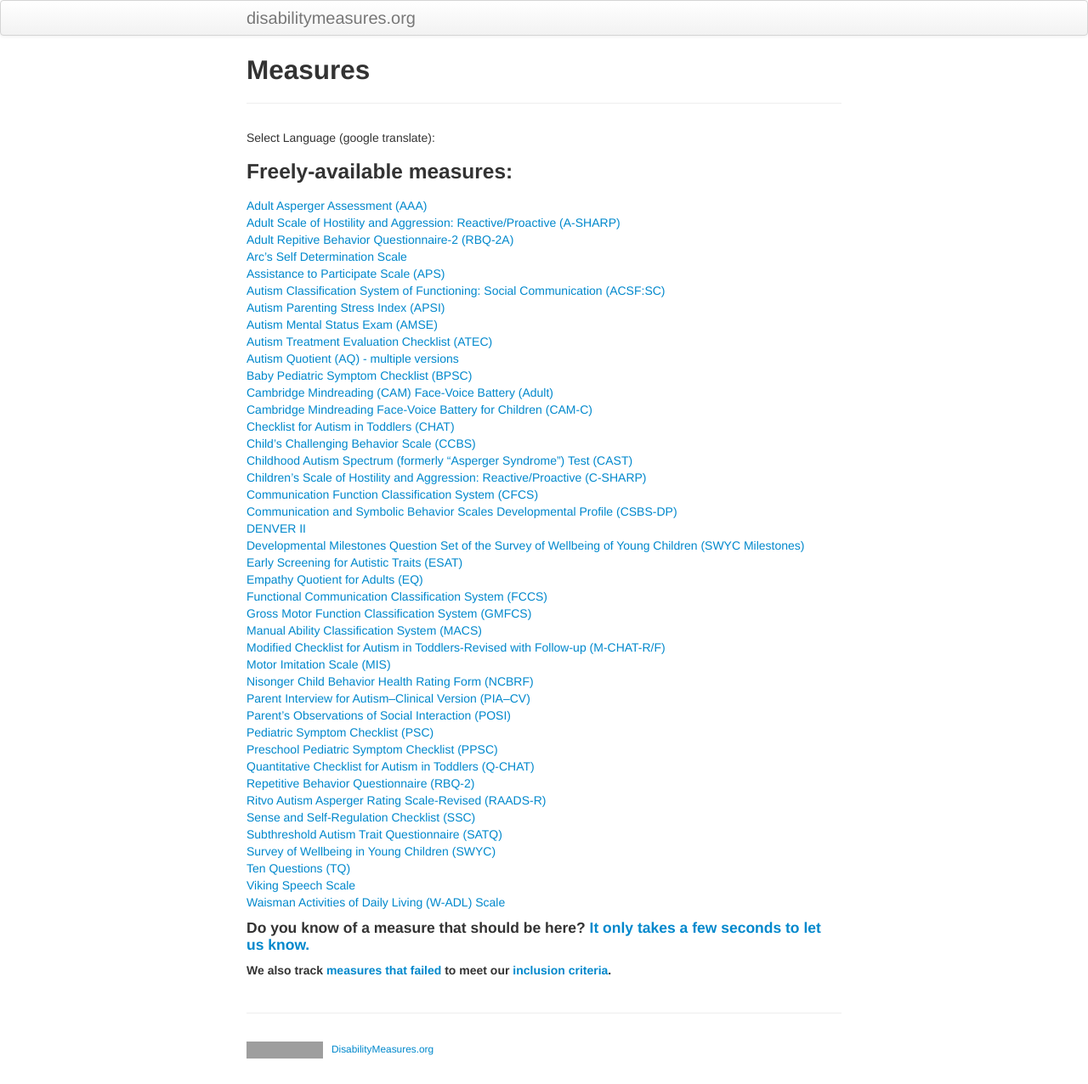
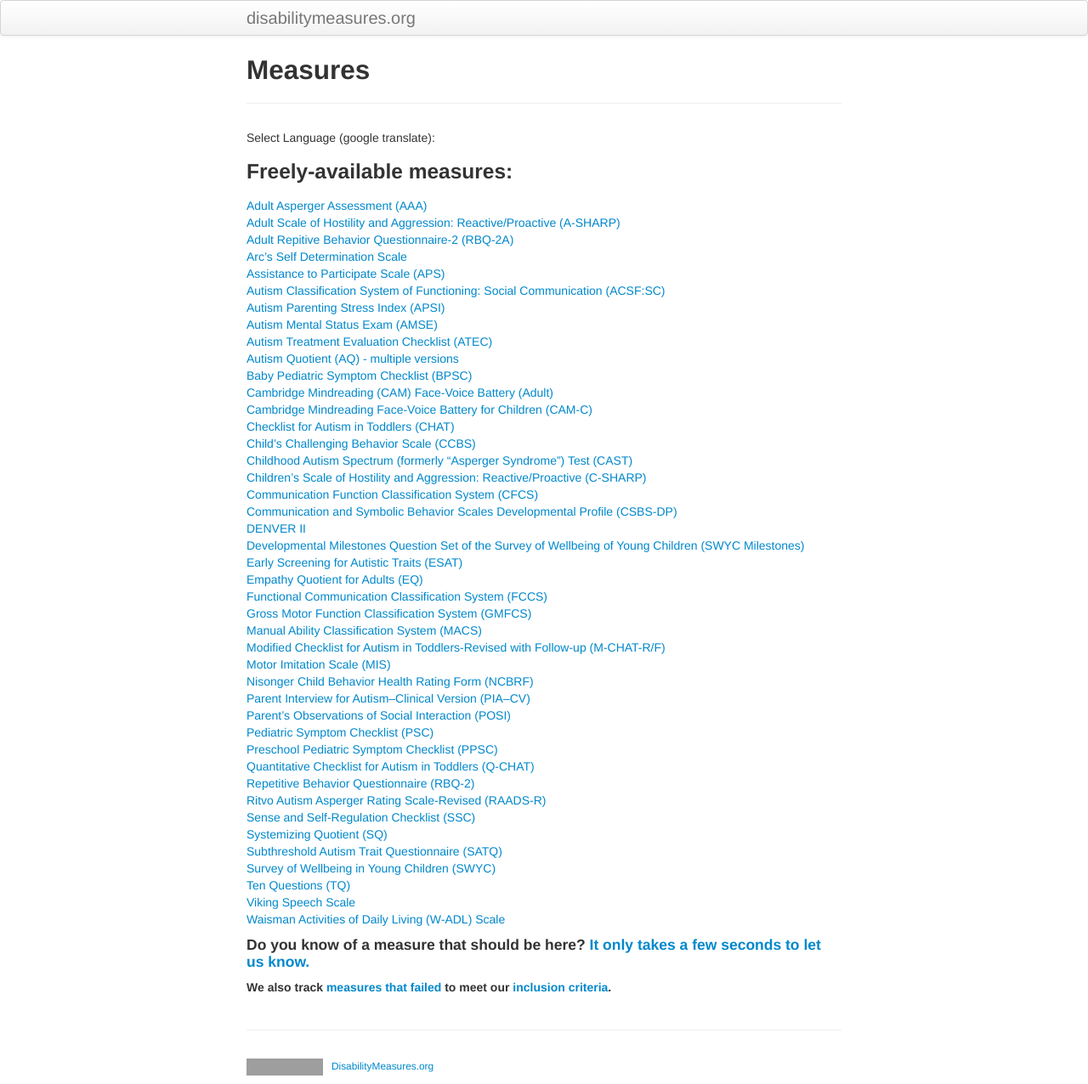
Before and after one commit to mjmaenner/disabilitymeasures, a Jekyll site: the page built from measures/index.md, in a window 1280 px wide. Shown: the whole page at 85% size. Built offline with Jekyll 4.4.1, drawn with Linux system fonts in a browser that asks for light colours; grey boxes are pictures that could not be loaded.

Commit message:
added SQ

```diff
--- a/measures/index.md
+++ b/measures/index.md
@@ -50,6 +50,7 @@ function googleTranslateElementInit() {
 [Repetitive Behavior Questionnaire (RBQ-2)](http://disabilitymeasures.org/RBQ-2)
 [Ritvo Autism Asperger Rating Scale-Revised (RAADS-R)](http://disabilitymeasures.org/raads-r)
 [Sense and Self-Regulation Checklist (SSC)](http://disabilitymeasures.org/ssc)
+[Systemizing Quotient (SQ)](http://disabilitymeasures.org/SQ-Adult)
 [Subthreshold Autism Trait Questionnaire (SATQ)](http://disabilitymeasures.org/SATQ/)
 [Survey of Wellbeing in Young Children (SWYC)](http://disabilitymeasures.org/SWYC)
 [Ten Questions (TQ)](http://disabilitymeasures.org/tenquestions)
```
